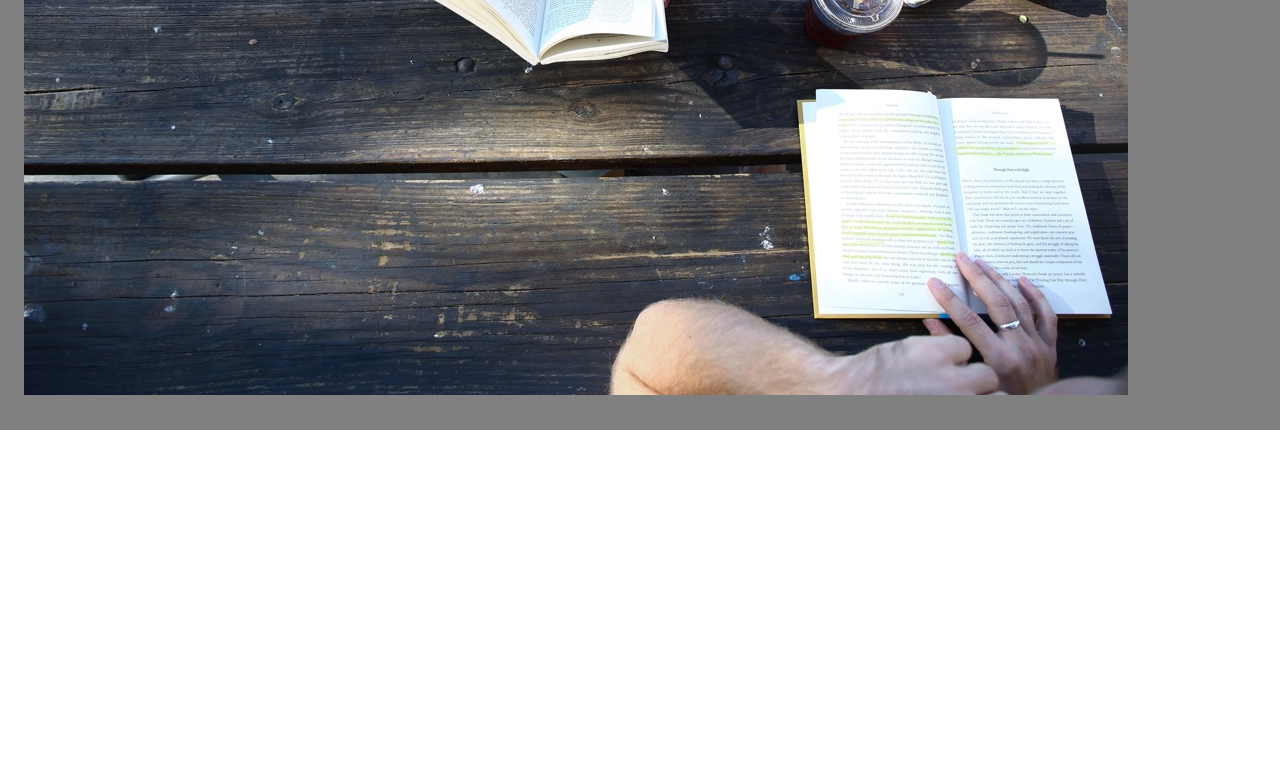
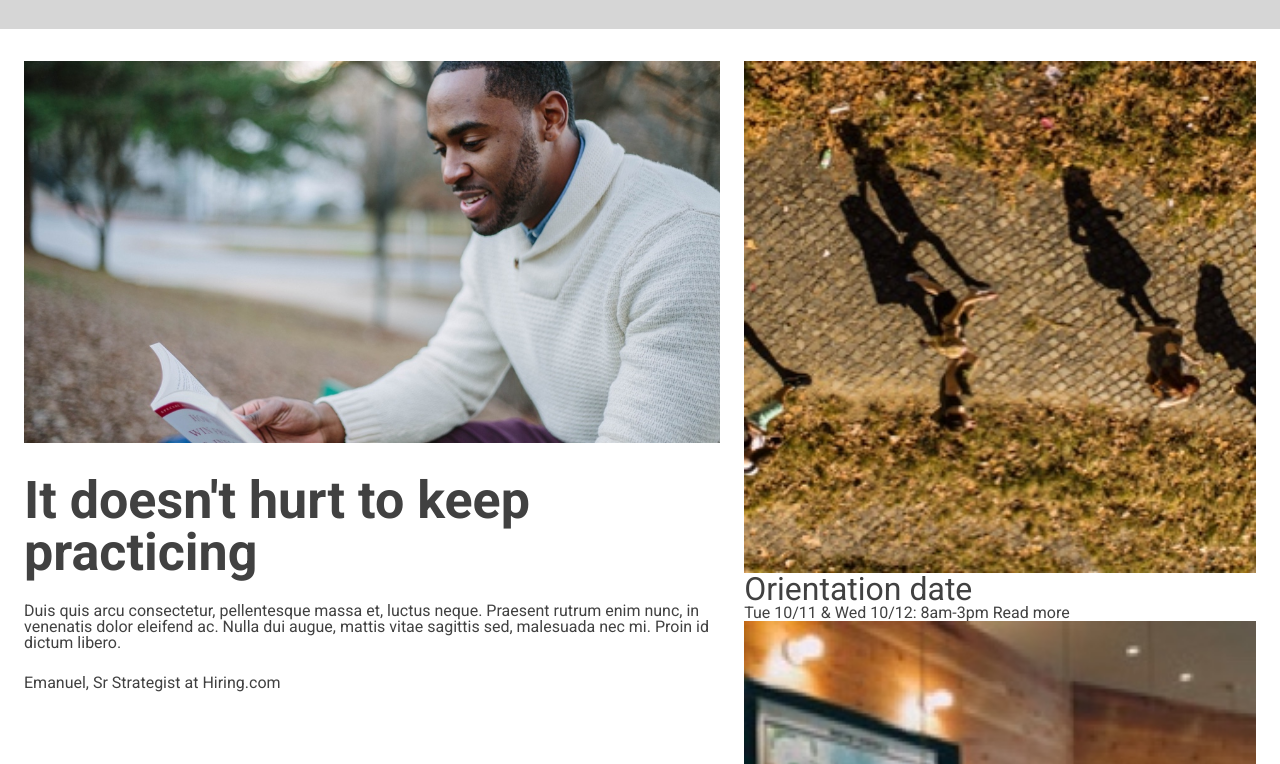
Before and after one commit to JessMessing/Colmar, a plain HTML site: page index.html in a window 1280 px wide. Shown: the part 517-1281 px from the top of the page. Before the commit the page ends 947 px from the top, so only its background shows below. Drawn offline with Linux system fonts and the light colour scheme.

Commit message:
Start here section complete, beginning of coding for info section

```diff
--- a/index.html
+++ b/index.html
@@ -29,7 +29,8 @@
 
     <!-- Start here! section -->
 
-    <div class="starthere">
+    <div class="containergray">
+
         <div class="image">
             <img src="./resources/images/banner.jpg">
         </div>
@@ -37,10 +38,48 @@
         <div class="text">
             <h1>Learn something new everyday</h1>
             <h2>Lorem ipsum dolor sit amet, consectetur adipiscing elit.</h2>
-            <div>
-                <span> Start here</span>
+            <div class="button">
+                <h2>Start here</h2>
             </div>
         </div>
+
+    </div>
+
+     <!-- Information section -->
+
+     <div class="containerwhite">
+
+        <div class="infoleft">
+            <img src="./resources/images/information-main.jpg">
+            <h1>It doesn't hurt to keep practicing</h1>
+            <span>Duis quis arcu consectetur, pellentesque massa et, luctus neque. Praesent rutrum enim nunc, in venenatis dolor eleifend ac. Nulla dui augue, mattis vitae sagittis sed, malesuada nec mi. Proin id dictum libero.</span>
+            <span class="citation">Emanuel, Sr Strategist at Hiring.com</span>
+        </div>
+
+        <div class="inforight">
+            <div class="infobox"></div>
+                <img src="./resources/images/information-orientation.jpg">
+                <div class="infoboxtext">
+                    <h2>Orientation date</h2>
+                    <span>Tue 10/11 & Wed 10/12: 8am-3pm</span>
+                    <a>Read more</a>
+                </div>
+            <div class="infobox"></div>
+                <img src="./resources/images/information-campus.jpg">
+                <div class="infoboxtext">
+                    <h2>Our Campus</h2>
+                    <span>Find which campus is close by you</span>
+                    <a>Read more</a>
+                </div>
+            <div class="infobox"></div>
+                <img src="./resources/images/information-guest-lecture.jpg">
+                <div class="infoboxtext">
+                    <h2>Our guest lecture</h2>
+                    <span>Join a keynote with Oliver Sack about music in medical treatment</span>
+                    <a>Read more</a>
+                </div>
+        </div>
+
     </div>
 
 </body>
--- a/resources/CSS/style.css
+++ b/resources/CSS/style.css
@@ -47,11 +47,21 @@ table {
 	border-spacing: 0;
 }
 
-/* Font */
+/* Font-styles */
 
 html{
     font-family: roboto, helvetic, sans-serif;
     font-size: 16px;
+    color: rgb(65, 65, 65);
+}
+
+h1{
+   font-weight: bold;
+   font-size: 3.25rem;
+}
+
+h2{
+    font-size: 2rem;
 }
 
 /* banner */
@@ -89,13 +99,75 @@ html{
 
 /* start here! section */
 
-.starthere{
+.containergray{
     display: flex;
     padding: 2rem 1.5rem;
-    background-color: gray;
+    background-color: rgb(214, 214, 214);
 }
 
-.starthere .image{
+.containergray .image{
     width: 60%;
     height: auto;
+    overflow: hidden;
 }
+
+.containergray .image img{
+    width: 100%;
+    height: auto;
+}
+
+.containergray .text{
+    display: flex;
+    flex-direction: column;
+    padding-left: 1.5rem;
+    padding-right: 3rem;
+    align-items: center;
+    justify-content: space-around;
+}
+
+.containergray .text .button{
+    background-color: rgb(65, 65, 65);
+    color: white;
+    width: 100%;
+    padding-top: .5rem;
+    padding-bottom: .5rem;
+    text-align: center;
+}
+
+/* Information Section*/
+
+.containerwhite{
+    display: flex;
+    padding: 2rem 1.5rem;
+    background-color: white;
+}
+
+.infoleft{
+    width: 60%;
+    height: auto;
+    display: flex;
+    flex-direction: column;
+    margin-right: 1.5rem;
+}
+
+.infoleft img{
+    width: 100%;
+    height: auto;
+}
+
+.infoleft h1{
+    margin-top: 2rem;
+}
+
+.infoleft span{
+    margin-top: 1.5rem;
+}
+
+.citation{
+    margin-top: 2.5rem;
+}
+
+.inforight{
+    display: flex;
+    flex-direction: column;
+}
```
